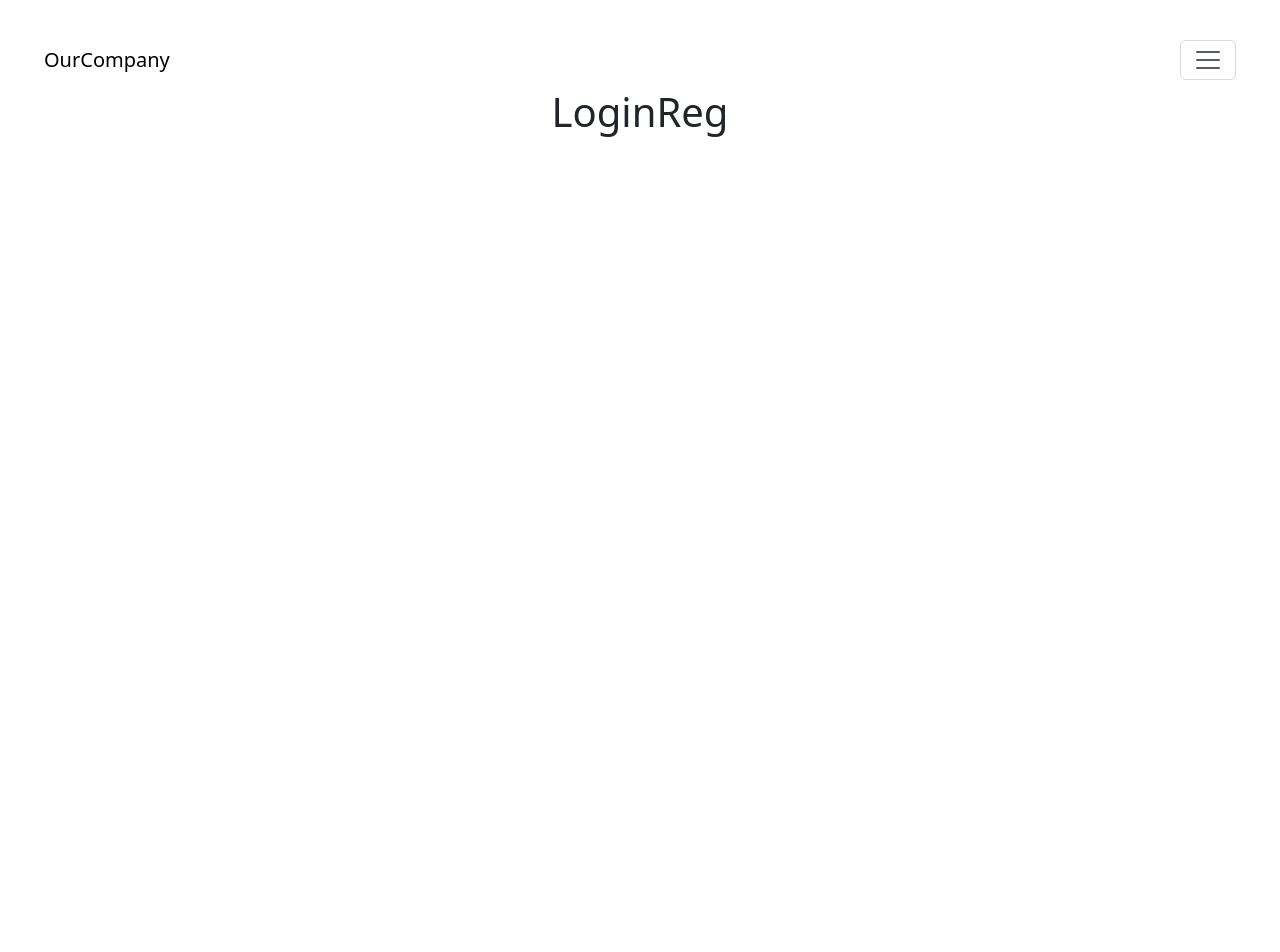
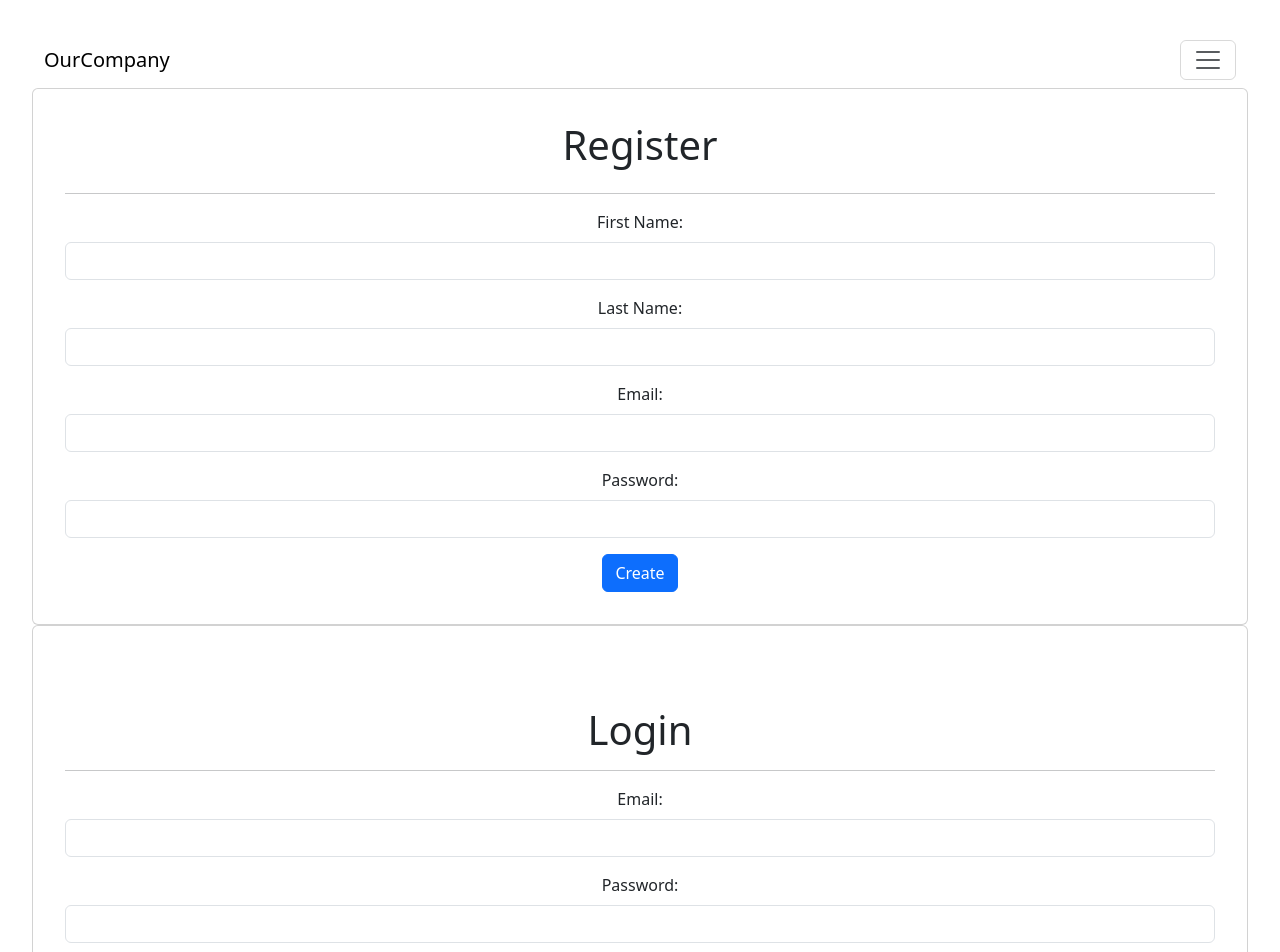
Before and after one commit to MaxwellKampel/ECOM-1.0.0, a React (Vite) app in the folder client/: page /login in a window 1280 px wide. Shown: the top 952 px of the page. Before the commit the page ends 800 px from the top, so only its background shows below. Built offline with nearby package versions, Linux system fonts and the light colour scheme.

Commit message:
loginReg views

```diff
--- a/client/src/views/LoginReg.jsx
+++ b/client/src/views/LoginReg.jsx
@@ -1,16 +1,127 @@
 import React from 'react'
 import EcomNav from '../components/EcomNav'
 
+import axios from 'axios'
+import { useState } from 'react'
+import { useNavigate } from 'react-router-dom'
+import { Card } from 'reactstrap'
+
 const LoginReg = (props) => {
+
+
+    const [firstName, setFirstName] = useState();
+    const [lastName, setLastName] = useState();
+    const [email, setEmail] = useState();
+    const [password, setPassword] = useState();
+
+    const [errors, setErrors] = useState({});
+    const redirect = useNavigate();
+
+    const addNewUser = (e) => {
+        e.preventDefault();
+        console.log("New User Created")
+
+        const newUser = { firstName, lastName, email, password };
+        console.log(newUser)
+
+        axios.post("http://localhost:5173/api/user/register", newUser)
+            .then(res => {  // success protocol
+                console.log("New user created:", res.data)
+                redirect("/home")   // calls the useNavigate() function we created
+            })
+            .catch(err => {     // rejection protocol
+                console.log("Problem adding new user - check server terminal", err);
+                setErrors(err.response.data.errors);    // calls to execute error messages when validation fails
+            })
+    }
+    const loginUser = (e) => {
+        e.preventDefault();
+        console.log("User logged in")
+
+        const loggedUser = { email, password };
+        console.log(loggedUser)
+
+        axios.post("http://localhost:5173/api/user/login", loggedUser)
+            .then(res => {  // success protocol
+                console.log("user logged in:", res.data)
+                redirect("/home")   // calls the useNavigate() function we created
+            })
+            .catch(err => {     // rejection protocol
+                console.log("Problem logging in user - check server terminal", err);
+                setErrors(err.response.data.errors);    // calls to execute error messages when validation fails
+            })
+    }
+
+
+
+
     return (
         <>
 
             <EcomNav />
 
 
-            <div>
-                <h1>LoginReg</h1>
-            </div>
+
+
+            <Card>
+                <div>
+                    <h1>Register</h1>
+                </div>
+                <hr />
+                <form onSubmit={addNewUser} >
+                    <div className=''>
+                        <div className="mb-3">
+                            <label className="form-label" > First Name: </label>
+                            <input value={firstName} onChange={(e) => setFirstName(e.target.value)} className="form-control" />
+                            {errors.name && <p className='text-danger'>{errors.name.message} </p>}
+                        </div>
+
+                        <div className="mb-3">
+                            <label className="form-label" > Last Name: </label>
+                            <input value={lastName} onChange={(e) => setLastName(e.target.value)} className="form-control" />
+                            {errors.name && <p className='text-danger'>{errors.name.message} </p>}
+                        </div>
+
+                        <div className="mb-3">
+                            <label className="form-label" > Email: </label>
+                            <input type='email' value={email} onChange={(e) => setEmail(e.target.value)} className="form-control" />
+                            {errors.minutes && <p className='text-danger'>{errors.minutes.message} </p>}
+                        </div>
+
+                        <div className="mb-3">
+                            <label className="form-label" > Password: </label>
+                            <input type='password' value={password} onChange={(e) => setPassword(e.target.value)} className="form-control" />
+                            {errors.minutes && <p className='text-danger'>{errors.minutes.message} </p>}
+                        </div>
+                        <button className="btn btn-primary  "> Create </button>
+                    </div>
+                </form >
+            </Card>
+
+            <Card>
+                <div className="mt-5">
+                    <div>
+                        <h1>Login</h1>
+                        <hr />
+                    </div>
+                    <form onSubmit={loginUser} >
+                        <div className=''>
+                            <div className="mb-3">
+                                <label className="form-label" > Email: </label>
+                                <input type='email' value={email} onChange={(e) => setEmail(e.target.value)} className="form-control" />
+                                {errors.minutes && <p className='text-danger'>{errors.minutes.message} </p>}
+                            </div>
+
+                            <div className="mb-3">
+                                <label className="form-label" > Password: </label>
+                                <input type='password' value={password} onChange={(e) => setPassword(e.target.value)} className="form-control" />
+                                {errors.minutes && <p className='text-danger'>{errors.minutes.message} </p>}
+                            </div>
+                            <button className="btn btn-success  "> Login </button>
+                        </div>
+                    </form >
+                </div>
+            </Card>
 
 
 
```
